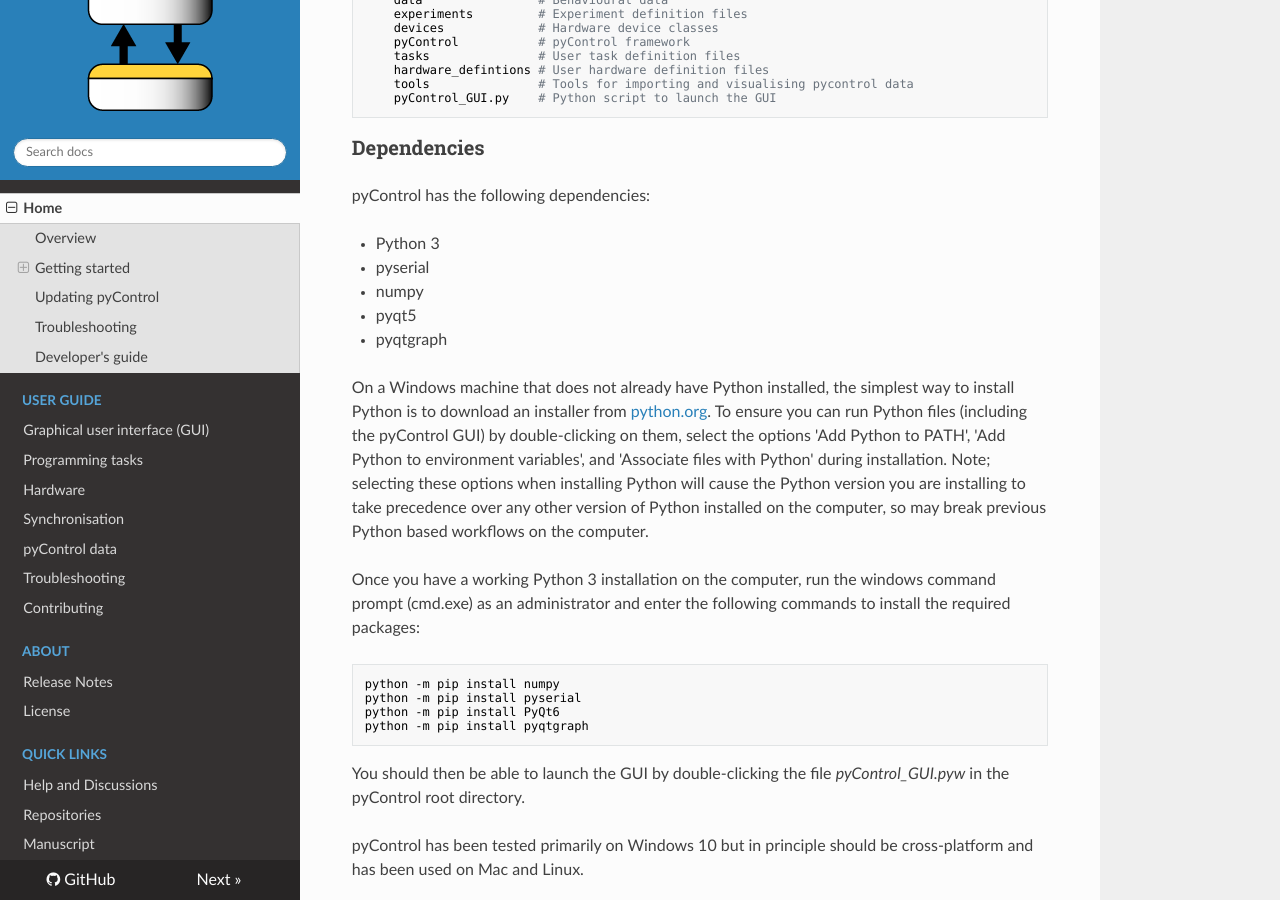
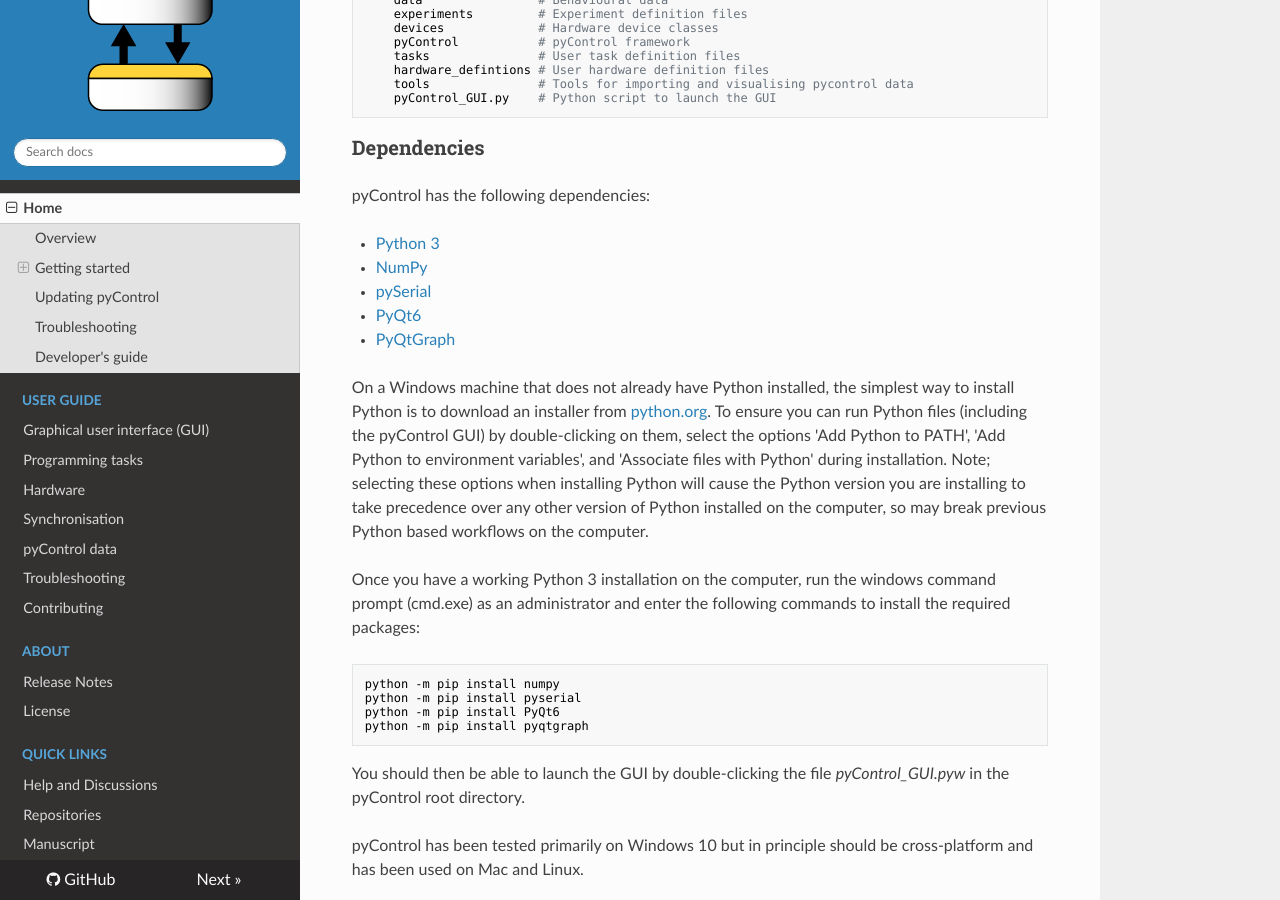
Before and after one commit to pyControl/docs, an MkDocs documentation site: the page built from docs/index.md, in a window 1280 px wide and 900 px high, scrolled down 2706 px. Built offline with MkDocs 1.6.1, drawn with Linux system fonts in a browser that asks for light colours; nearby versions of some CDN libraries.

Commit message:
minor fixes
- removed extra period in header
- changed pyqt5 to pyqt6
- added links to all of the dependencies

```diff
--- a/docs/index.md
+++ b/docs/index.md
@@ -53,11 +53,11 @@ Either way you obtain the code, you will have the following folder structure:
 
 pyControl has the following dependencies:
 
-- Python 3
-- pyserial
-- numpy
-- pyqt5
-- pyqtgraph
+- [Python 3](https://www.python.org/)
+- [NumPy](https://numpy.org/)
+- [pySerial](https://pyserial.readthedocs.io/en/latest/index.html)
+- [PyQt6](https://riverbankcomputing.com/)
+- [PyQtGraph](https://www.pyqtgraph.org/)
 
  On a Windows machine that does not already have Python installed, the simplest way to install Python is to download an installer from [python.org](https://www.python.org/downloads/). To ensure you can run Python files (including the pyControl GUI) by double-clicking on them, select the options 'Add Python to PATH', 'Add Python to environment variables', and 'Associate files with Python' during installation.  Note; selecting these options when installing Python will cause the Python version you are installing to take precedence over any other version of Python installed on the computer, so may break previous Python based workflows on the computer.
 
```
Also changed, not shown: docs/user-guide/programming-tasks.md (+1 -1 lines).
